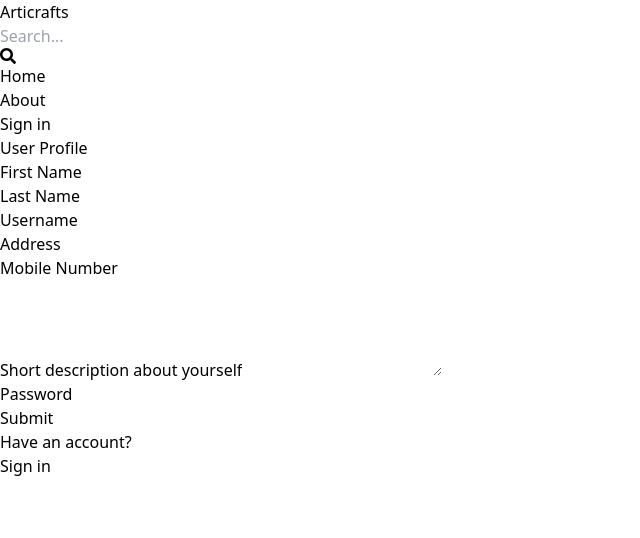
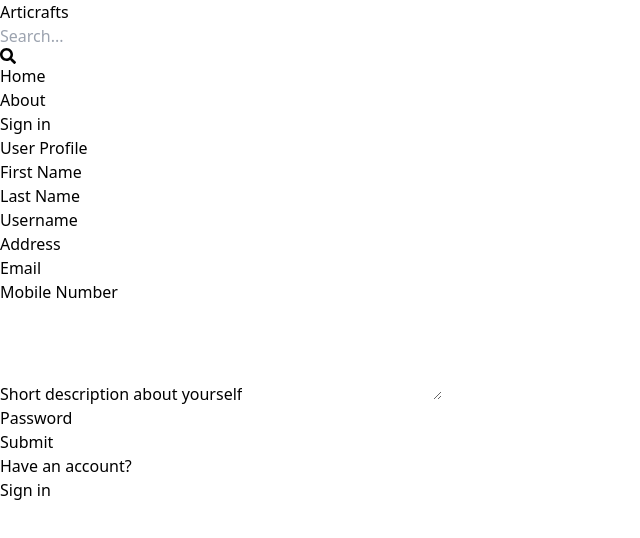
Before and after one commit to Rayan-Weragala/Seller-Product-Registration-App, a React (Vite) app in the folder client/: page /signup in a window 1280 px wide. Shown: the top 538 px of the page, without its empty margins (0-640 px from the left). Built offline with nearby package versions, Linux system fonts and the light colour scheme.

Commit message:
complete up signup page functionality

```diff
--- a/client/src/pages/Signup.jsx
+++ b/client/src/pages/Signup.jsx
@@ -1,41 +1,96 @@
-import {Link} from 'react-router-dom'
+import { useState } from 'react';
+import {Link,useNavigate} from 'react-router-dom'
+
 export default function Signup() {
+  const [formData,setFormData] = useState({});
+  const [error,setError] =useState(null);
+  const [loading,setLoading] =useState(false);
+  const navigate = useNavigate();
+
+  const handleChange =(e)=>{
+    setFormData({
+      ...formData,
+      [e.target.id]:e.target.value,
+    })
+  }
+  const handleSubmit =async(e)=>{
+    e.preventDefault();
+    try{
+      setLoading(true)
+      const res =await fetch('/api/auth/signup',
+      {
+        method:'post',
+        headers:{
+          'Content-Type':'application/json',
+        },
+        body:JSON.stringify(formData),
+      });
+      const data = await res.json();
+      if (data.success===false){
+        setLoading(false);
+        setError(data.message);
+        return;
+      }
+      setLoading(false);
+      console.log(data);
+      setError(null);
+      navigate('/signin')
+
+    }catch(error){
+      setLoading(false);
+      setError(error.message)
+    }
+
+  };
     return (
         <div className="max-w-lg mx-auto bg-white p-6 rounded-md shadow-md">
             <h2 className="text-2xl font-semibold mb-4">User Profile</h2>
-            <form>
+            <form onSubmit={handleSubmit}>
                 <div className="mb-4 flex">
                     <div className="w-1/2 mr-2">
                         <label htmlFor="firstname" className="block text-md font-medium">First Name</label>
-                        <input type="text" id="firstname" name="firstname" className="mt-1 p-2 w-full border border-gray-300 rounded-md focus:outline-none focus:ring focus:ring-cyan-600" />
+                        <input type="text" id="firstname" name="firstname" className="mt-1 p-2 w-full border border-gray-300 rounded-md focus:outline-none focus:ring focus:ring-cyan-600"  onChange={handleChange}/>
                     </div>
+
                     <div className="w-1/2 ml-2">
                         <label htmlFor="lastname" className="block text-md font-medium">Last Name</label>
-                        <input type="text" id="lastname" name="lastname" className="mt-1 p-2 w-full border border-gray-300 rounded-md focus:outline-none focus:ring focus:ring-cyan-600" />
+                        <input type="text" id="lastname" name="lastname" className="mt-1 p-2 w-full border border-gray-300 rounded-md focus:outline-none focus:ring focus:ring-cyan-600" onChange={handleChange} />
                     </div>
+
                 </div>
+
                 <div className="mb-4">
                     <label htmlFor="username" className="block text-md font-medium">Username</label>
-                    <input type="text" id="username" name="username" className="mt-1 p-2 w-full border border-gray-300 rounded-md focus:outline-none focus:ring focus:ring-cyan-600" />
+                    <input type="text" id="username" name="username" className="mt-1 p-2 w-full border border-gray-300 rounded-md focus:outline-none focus:ring focus:ring-cyan-600"  onChange={handleChange}/>
                 </div>
+
                 <div className="mb-4">
                     <label htmlFor="address" className="block text-md font-medium">Address</label>
-                    <input type="text" id="address" name="address" className="mt-1 p-2 w-full border border-gray-300 rounded-md focus:outline-none focus:ring focus:ring-cyan-600" />
+                    <input type="text" id="address" name="address" className="mt-1 p-2 w-full border border-gray-300 rounded-md focus:outline-none focus:ring focus:ring-cyan-600"  onChange={handleChange}/>
                 </div>
+
+                <div className="mb-4">
+                    <label htmlFor="email" className="block text-md font-medium">Email</label>
+                    <input type="text" id="email" name="email" className="mt-1 p-2 w-full border border-gray-300 rounded-md focus:outline-none focus:ring focus:ring-cyan-600"  onChange={handleChange}/>
+                </div>
+
                 <div className="mb-4">
                     <label htmlFor="mobile" className="block text-md font-medium">Mobile Number</label>
-                    <input type="text" id="mobile" name="mobile" className="mt-1 p-2 w-full border border-gray-300 rounded-md focus:outline-none focus:ring focus:ring-cyan-600" />
+                    <input type="text" id="mobile" name="mobile" className="mt-1 p-2 w-full border border-gray-300 rounded-md focus:outline-none focus:ring focus:ring-cyan-600" onChange={handleChange} />
                 </div>
+
                 <div className="mb-4">
                     <label htmlFor="bio" className="block text-md font-medium">Short description about yourself</label>
-                    <textarea id="bio" name="bio" rows="4" className="mt-1 p-2 w-full border border-gray-300 rounded-md focus:outline-none focus:ring focus:ring-cyan-600"></textarea>
+                    <textarea id="bio" name="bio" rows="4" className="mt-1 p-2 w-full border border-gray-300 rounded-md focus:outline-none focus:ring focus:ring-cyan-600"  onChange={handleChange}></textarea>
                 </div>
+
                 <div className="mb-4">
                     <label htmlFor="password" className="block text-md font-medium">Password</label>
-                    <input type="password" id="password" name="password" className="mt-1 p-2 w-full border border-gray-300 rounded-md focus:outline-none focus:ring focus:ring-cyan-600" />
+                    <input type="password" id="password" name="password" className="mt-1 p-2 w-full border border-gray-300 rounded-md focus:outline-none focus:ring focus:ring-cyan-600"  onChange={handleChange}/>
                 </div>
+
                 <div className="mt-6">
-                    <button className="mt-1 p-2 w-full border border-gray-300 rounded-lg bg-teal-600 text-white uppercase hover:opacity-95 disabled:opacity-80">Submit</button>
+                    <button disabled={loading} className="mt-1 p-2 w-full border border-gray-300 rounded-lg bg-teal-600 text-white uppercase hover:opacity-95 disabled:opacity-80">{loading ? 'Loading...':'Submit'}</button>
                 </div>
             </form>
             <div className='flex gap-2 mt-5'>
@@ -44,6 +99,7 @@ export default function Signup() {
                 <span className=' text-black  hover:font-bold'>Sign in</span>
               </Link>
             </div>
+            {error && <p className='text-red-500 mt-5'>{error}</p>}
         </div>
     );
 }
--- a/client/vite.config.js
+++ b/client/vite.config.js
@@ -3,5 +3,13 @@ import react from '@vitejs/plugin-react-swc'
 
 // https://vitejs.dev/config/
 export default defineConfig({
+  server:{
+    proxy:{
+      '/api':{
+        target:'http://localhost:3000',
+        secure:false,
+      },
+    },
+  },
   plugins: [react()],
 })
```
